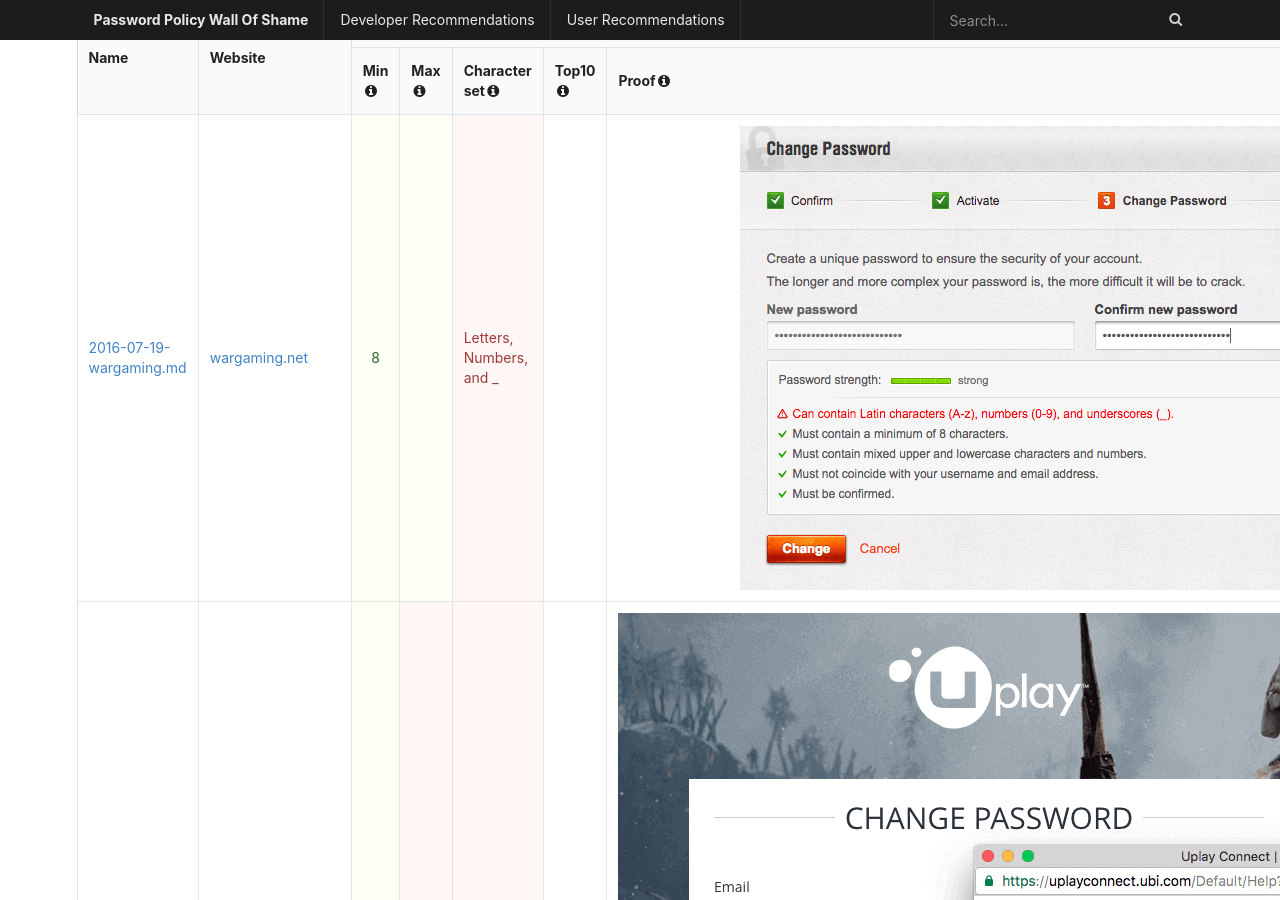
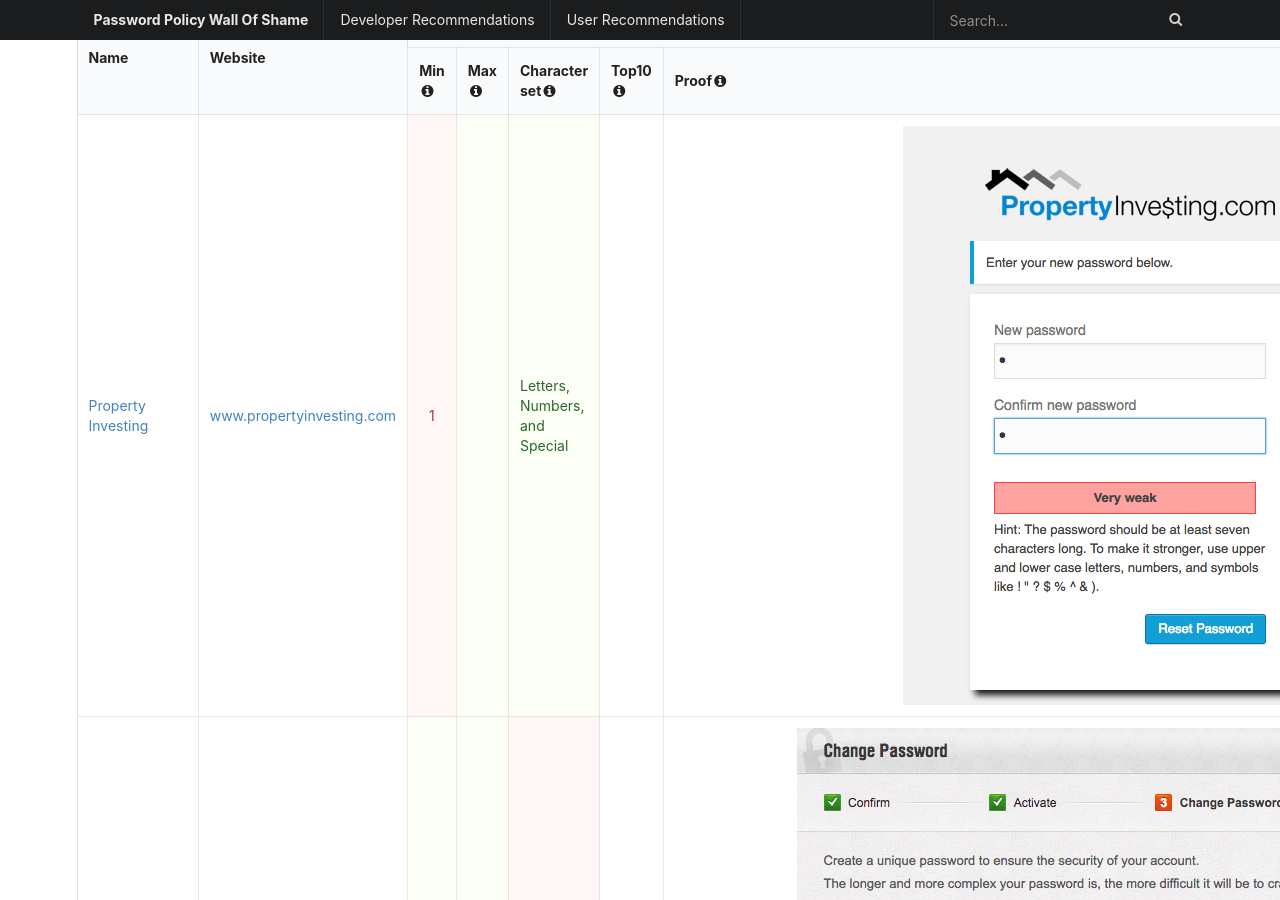
Before and after one commit to publicarray/password-policy-wall-of-shame, a Jekyll site: the page built from index.html, in a window 1280 px wide and 900 px high. Built offline with Jekyll 4.4.1, drawn with Linux system fonts in a browser that asks for light colours; the list of posts is cut into pages by our own code; some of the changed text lies outside the part shown.

Commit message:
add property investing

```diff
--- a/_layouts/posts.html
+++ b/_layouts/posts.html
@@ -12,7 +12,7 @@
     {% endif %}
     <p>Top10: {{website.policy.filter-top}}</p>
     <p>Proof: <a href="{{site.baseurl}}/assets/images/{{website.policy.proof}}"><img class="ui Big image bordered centered" src="{{site.baseurl}}/assets/images/{{website.policy.proof}}" alt=""></a></p>
-  <p>ssllabs: {{ website.ssllabs }}</p>
-  <p>securityheaders: {{ website.securityheaders }}</p>
+  <p>Qualys SSL Labs: {{ website.ssllabs }}</p>
+  <p>Security Headers: {{ website.securityheaders }}</p>
   <p>{{ content }}</p>
 </div>
--- /dev/null
+++ b/_posts/2016-07-23-propertyinvesting.md
@@ -0,0 +1,11 @@
+---
+name: Property Investing
+_url: https://www.propertyinvesting.com/
+policy:
+    min: 1
+    max:
+    character-set: [Letters, Numbers, Special]
+    proof: propertyinvesting.png
+ssllabs: F
+securityheaders: F
+---
--- a/index.html
+++ b/index.html
@@ -9,8 +9,8 @@
       <th rowspan="2">Website</th>
       <th colspan="5">Password Policy</th>
       <!-- <th rowspan="2">Hashing Algorithm</th> -->
-      <th rowspan="2"><a href="https://www.ssllabs.com/ssltest/index.html">Qualys SSL Labs</a></th>
-      <th rowspan="2"><a href="https://securityheaders.io">Security Headers</a></th>
+      <th rowspan="2"><a href="https://www.ssllabs.com/ssltest/index.html">Qualys SSL Labs</a><span class="ui icon" data-tooltip="A score on the security of the websites https connection (TLS)." data-inverted="" data-position="top right"><i class="info circle icon"></i></span></th>
+      <th rowspan="2"><a href="https://securityheaders.io">Security Headers</a><span class="ui icon" data-tooltip="A score on the ability to protect the website and your browser from malicious actors." data-inverted="" data-position="top right"><i class="info circle icon"></i></span></th>
       <!-- <th rowspan="2"><a href="http://plaintextoffenders.com">Plain Text Offender</a></th> -->
     </tr>
     <tr>
```
Also changed, not shown: assets/images/propertyinvesting.png (added).
